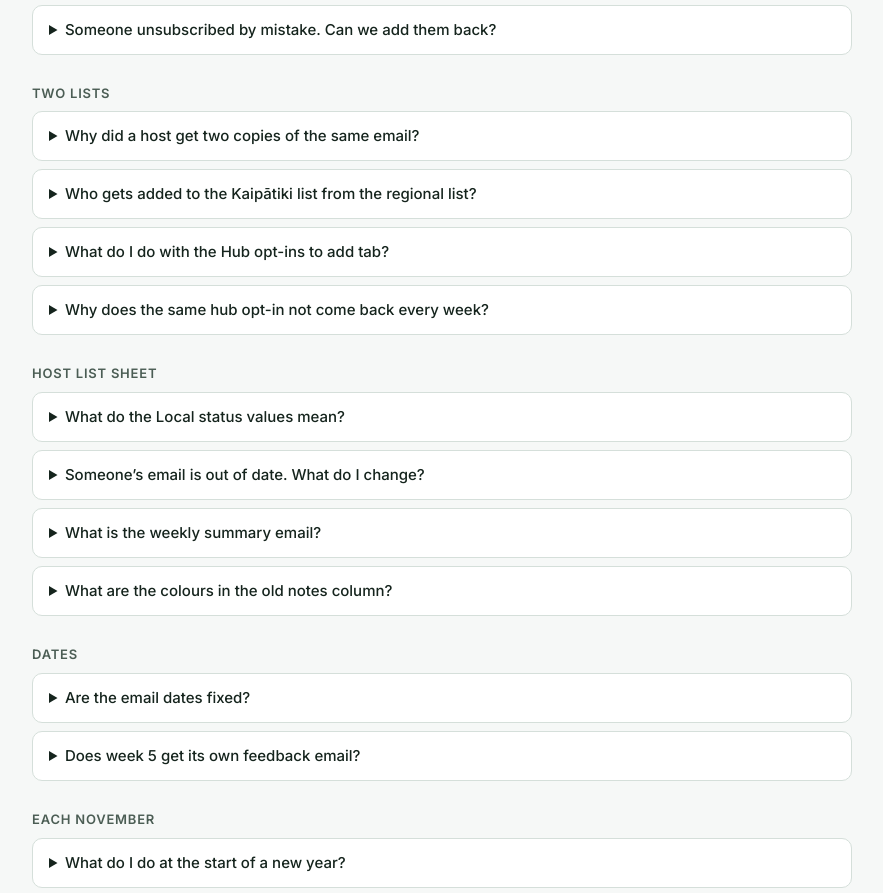
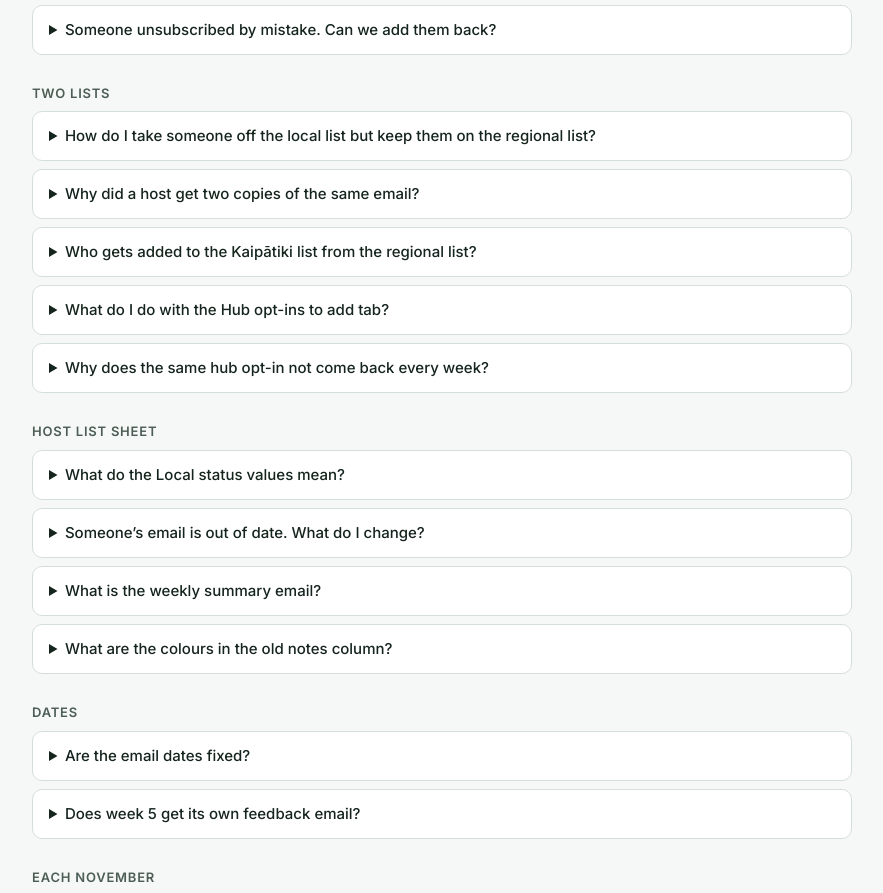
Before and after one commit to EcoFestHub/ecofest-briefing, a plain HTML site: page host-email-year/questions/index.html in a window 1280 px wide. Shown: the part 950-1843 px from the top of the page, without its empty margins (198-1081 px from the left). Drawn offline with Linux system fonts and the light colour scheme.

Commit message:
Questions page: how to take someone off the local list only
Co-Authored-By: Claude Sonnet 5.5 <noreply@anthropic.com>

```diff
--- a/host-email-year/questions/index.html
+++ b/host-email-year/questions/index.html
@@ -103,6 +103,8 @@ var FAQ = [
    a: '<p>Ask them to use <b>Update preferences</b> at the bottom of any email and untick <b>Event Host</b>. They drop out of the host segments but stay on the newsletter. Do not ask them to unsubscribe, because that removes them from everything.</p><p>If they simply did not register this year, they only get the registrations-open style emails next year anyway.</p>' },
  { t: 'People and tags', q: 'Someone unsubscribed by mistake. Can we add them back?', k: 'unsubscribed mistake re-add resubscribe back',
    a: '<p>No. Someone who unsubscribes from the regional list has to sign up again themselves, because we cannot re-subscribe them without their consent. Ask them to use the sign-up form again.</p><p>In the host list sheet they stay out of the audiences while their status is Unsubscribed.</p>' },
+ { t: 'Two lists', q: 'How do I take someone off the local list but keep them on the regional list?', k: 'remove local list keep regional no longer local emails asked off suppression kaipatiki stop local',
+   a: '<ol><li>On the Contacts tab of the host list sheet, set their <b>Local status</b> to <b>Asked off</b>.</li><li>Add their email to the <b>Suppression</b> tab (reason: Asked off). That keeps them out of every send audience and stops them being added again.</li><li>If they are in the Kaipātiki Mailchimp, unsubscribe or archive them there.</li></ol><p>Do not touch the regional Mailchimp. They stay on the regional list and keep getting regional emails. If they want off the regional list too, they unsubscribe from it themselves.</p>' },
  { t: 'Two lists', q: 'Why did a host get two copies of the same email?', k: 'two copies duplicate double twice both lists hub regional',
    a: '<p>They are probably on both the regional list and the Kaipātiki list. Mailchimp counts them as two contacts and does not know they are the same person.</p><p>The host list sheet handles this: the <b>In regional list?</b> column shows who is also in the regional audience, and the <b>Audiences</b> tab leaves those people out of the local send, because regional sends its own version.</p>' },
  { t: 'Two lists', q: 'Who gets added to the Kaipātiki list from the regional list?', k: 'hub opt-in kaipatiki add copy regional consent ticked',
```
